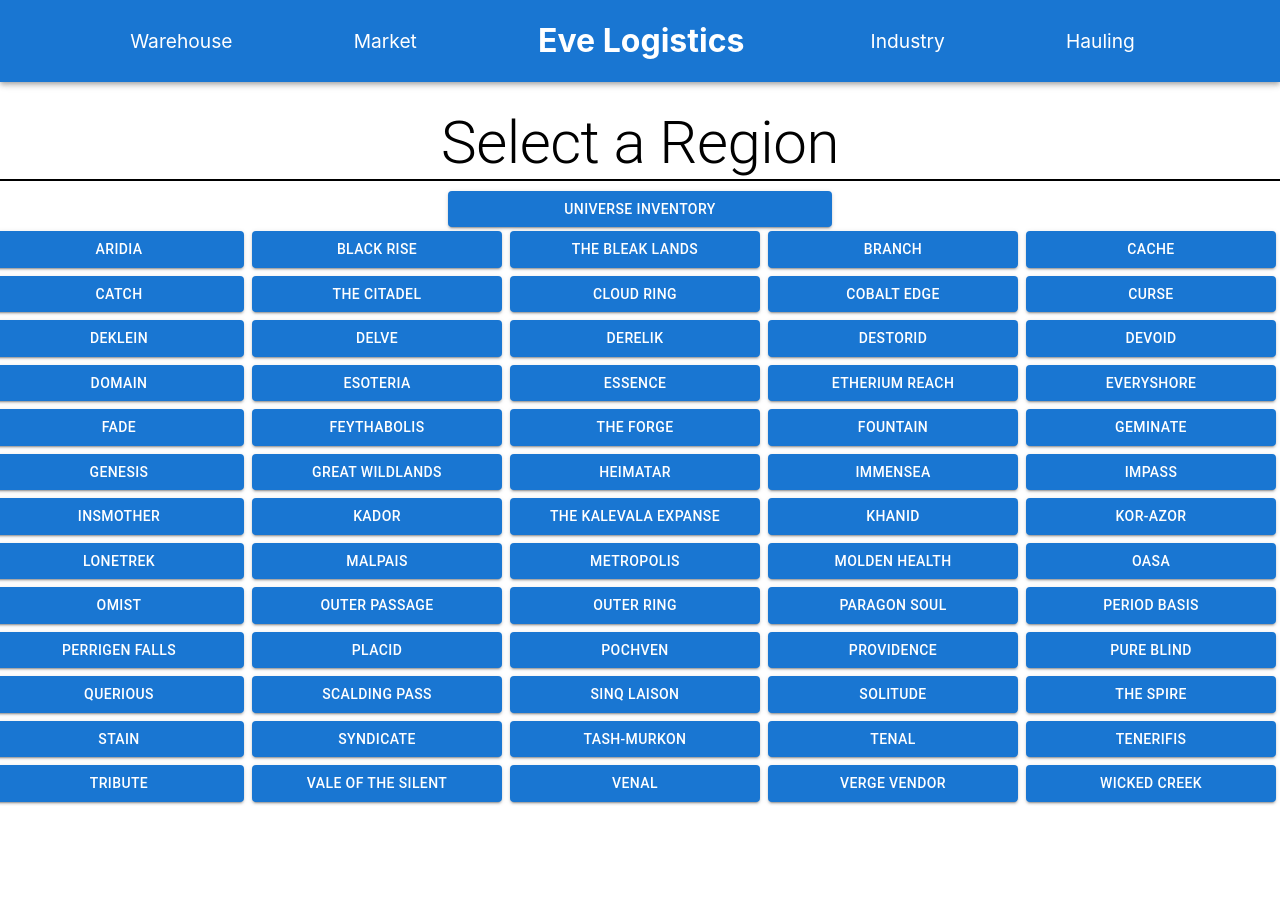
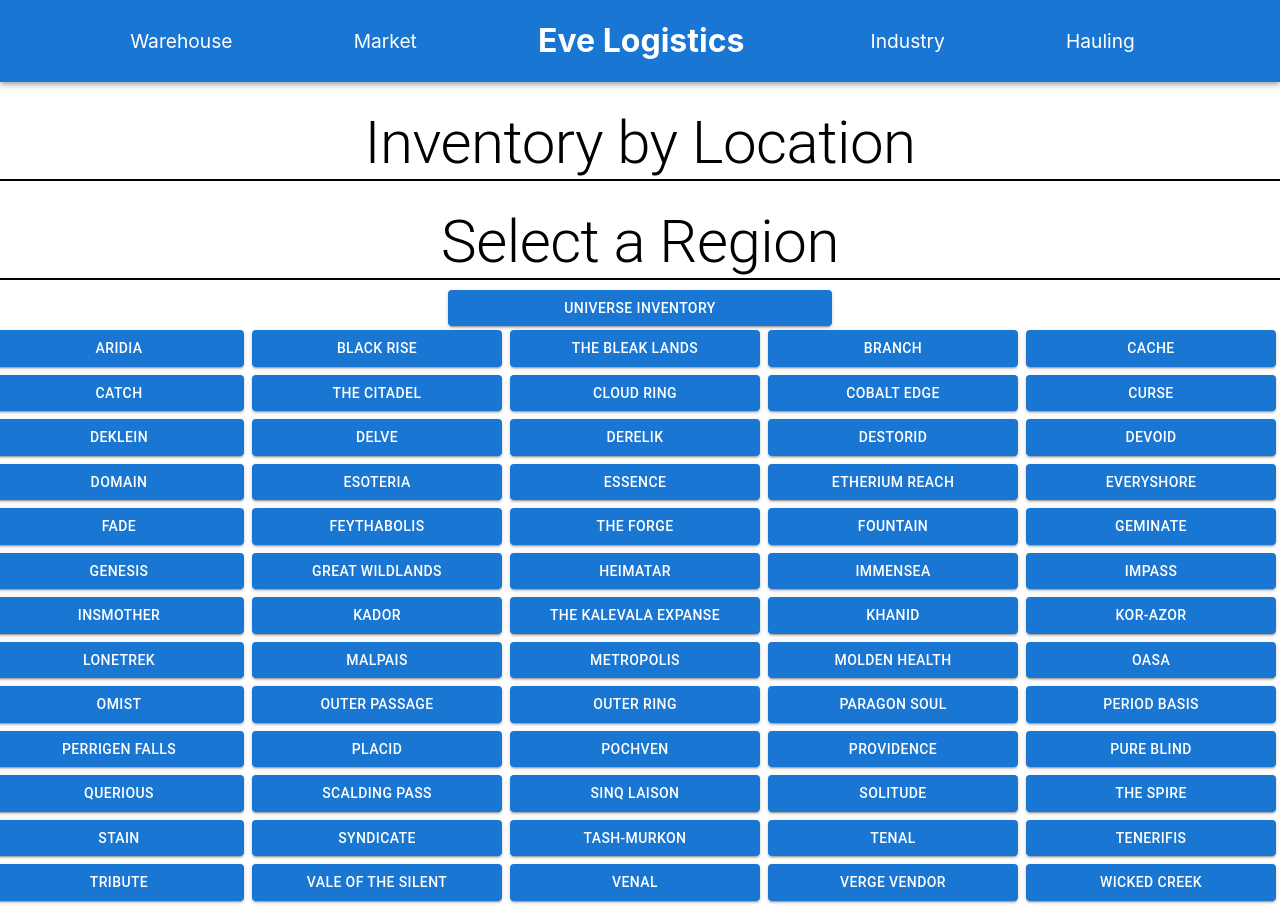
Before and after one commit to Revivedaniel/EveLogistics-Frontend, a React (Create React App) app in the folder eve-logistics-frontend/: page /warehouse/inventory-by-location in a window 1280 px wide. Before the commit the page ends 806 px from the top, so only its background shows below. Built offline with nearby package versions, Linux system fonts and the light colour scheme.

Commit message:
Added Station Inventory and GenericTasks heading

```diff
--- a/eve-logistics-frontend/src/warehouse/InventoryByLocation.tsx
+++ b/eve-logistics-frontend/src/warehouse/InventoryByLocation.tsx
@@ -3,6 +3,8 @@ import { useState } from 'react';
 import { Region, Station, System } from "../general/General.model";
 import SystemSelect from "../general/SystemSelect";
 import StationSelect from "../general/StationSelect";
+import GenericTasks from "../general/GenericTasks";
+import StationInventory from "./tables/StationInventory";
 
 export default function InventoryByLocation() {
 
@@ -12,10 +14,11 @@ export default function InventoryByLocation() {
 
   return (
     <>
+      <GenericTasks heading="Inventory by Location" />
       {!region ? <RegionSelect setRegion={setRegion} /> :
       !system ? <SystemSelect region={region} setSystem={setSystem} /> :
       !station ? <StationSelect system={system} setStation={setStation} /> :
-      <h2>{station.name}</h2>}
+      <StationInventory station={station} setStation={setStation} />}
     </>
   );
 }
```
